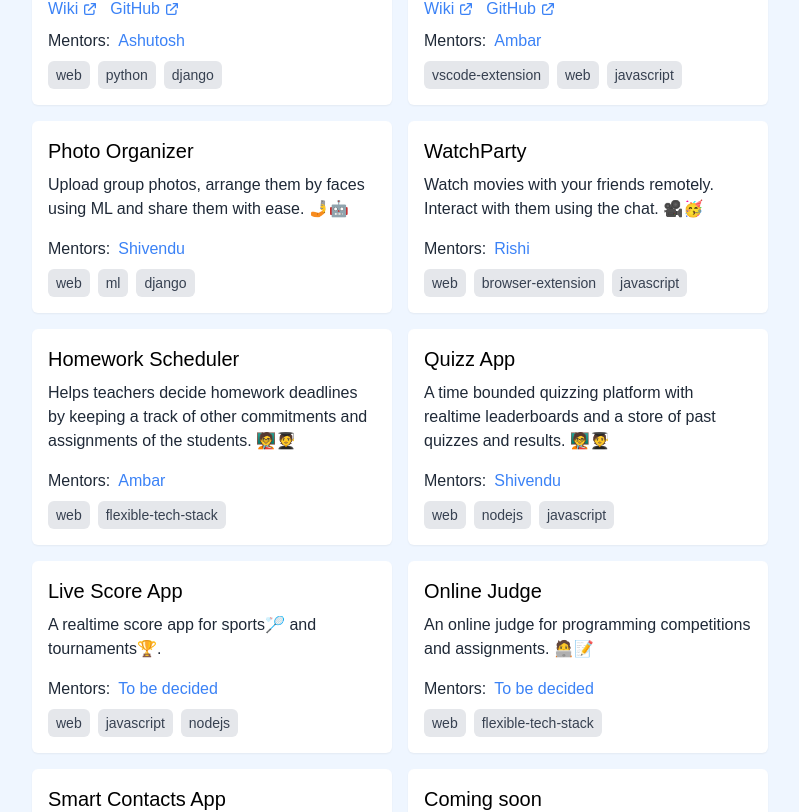
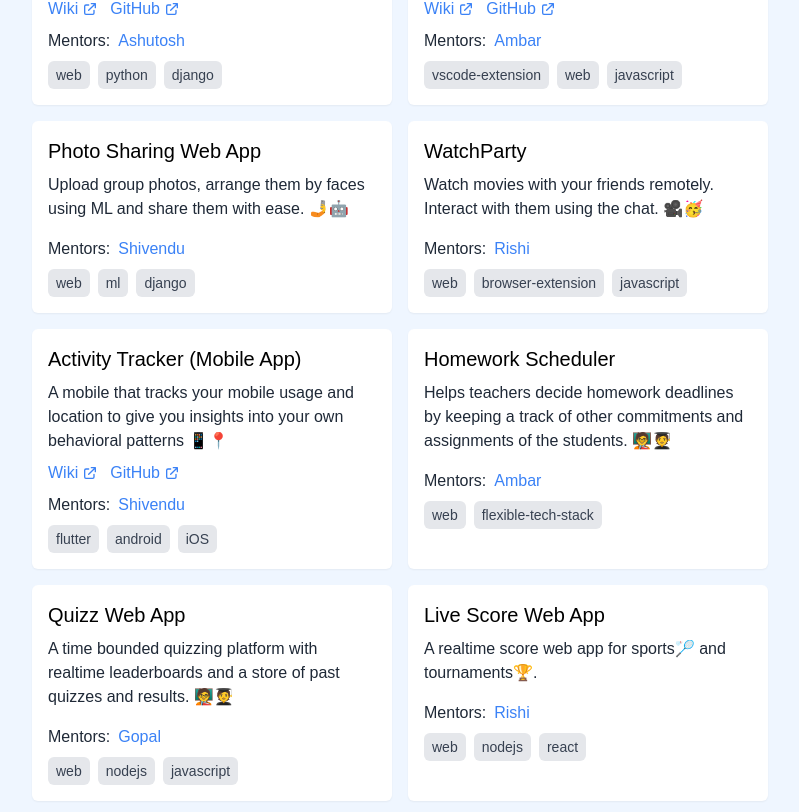
Before and after one commit to OpenLake/FOSS-Overflow, a Next.js app: page /projects in a window 1280 px wide. Shown: the part 535-1347 px from the top of the page, without its empty margins (240-1039 px from the left). Built offline with nearby package versions, Linux system fonts and the light colour scheme; what @tailwindcss/typography would draw is missing.

Commit message:
projects: Add more projects and mentors

```diff
--- a/content/projects.js
+++ b/content/projects.js
@@ -46,7 +46,7 @@ export const projectData = [
 		}
 	},
 	{
-		title: 'Photo Organizer',
+		title: 'Photo Sharing Web App',
 		description:
 			'Upload group photos, arrange them by faces using ML and share them with ease. 🤳🤖',
 		tags: ['web', 'ml', 'django'],
@@ -64,6 +64,17 @@ export const projectData = [
 		}
 	},
 	{
+		title: 'Activity Tracker (Mobile App)',
+		description:
+			'A mobile that tracks your mobile usage and location to give you insights into your own behavioral patterns 📱📍',
+		wiki: 'https://github.com/OpenLake/Activity-Tracker/wiki/FOSS-Overflow-%7C-Mobile-App',
+		github: 'https://github.com/OpenLake/Activity-Tracker',
+		tags: ['flutter', 'android', 'iOS'],
+		mentors: {
+			"Shivendu": "https://www.linkedin.com/in/kshivendu/",
+		}
+	},
+	{
 		title: 'Homework Scheduler',
 		description:
 			'Helps teachers decide homework deadlines by keeping a track of other commitments and assignments of the students. 🧑‍🏫🧑‍🎓',
@@ -73,26 +84,31 @@ export const projectData = [
 		}
 	},
 	{
-		title: 'Quizz App',
+		title: 'Quizz Web App',
 		description:
 			'A time bounded quizzing platform with realtime leaderboards and a store of past quizzes and results. 🧑‍🏫🧑‍🎓',
 		tags: ['web', 'nodejs', 'javascript'],
 		mentors: {
-			"Shivendu": "https://www.linkedin.com/in/kshivendu/",
+			"Gopal": "https://www.linkedin.com/in/gopal-ramesh-dahale-7a3087198/",
 		}
 	},
 	{
-		title: 'Live Score App',
-		description: 'A realtime score app for sports🏸 and tournaments🏆.',
-		tags: ['web', 'javascript', 'nodejs'],
-		mentors: { "To be decided": "https://www.linkedin.com/in/kshivendu/", }
+		title: 'Live Score Web App',
+		description: 'A realtime score web app for sports🏸 and tournaments🏆.',
+		tags: ['web', 'nodejs', 'react'],
+		mentors: {
+			"Rishi": "https://www.linkedin.com/in/thefierycoder/",
+		}
 	},
 	{
 		title: 'Online Judge',
 		description:
 			'An online judge for programming competitions and assignments. 🧑‍💻📝',
 		tags: ['web', 'flexible-tech-stack'],
-		mentors: { "To be decided": "https://www.linkedin.com/in/kshivendu/", }
+		mentors: {
+			"Ashita": "https://www.linkedin.com/in/battu-ashita-321199206/",
+			"Shivendu": "https://www.linkedin.com/in/kshivendu/",
+		}
 	},
 	{
 		title: 'Smart Contacts App',
```
